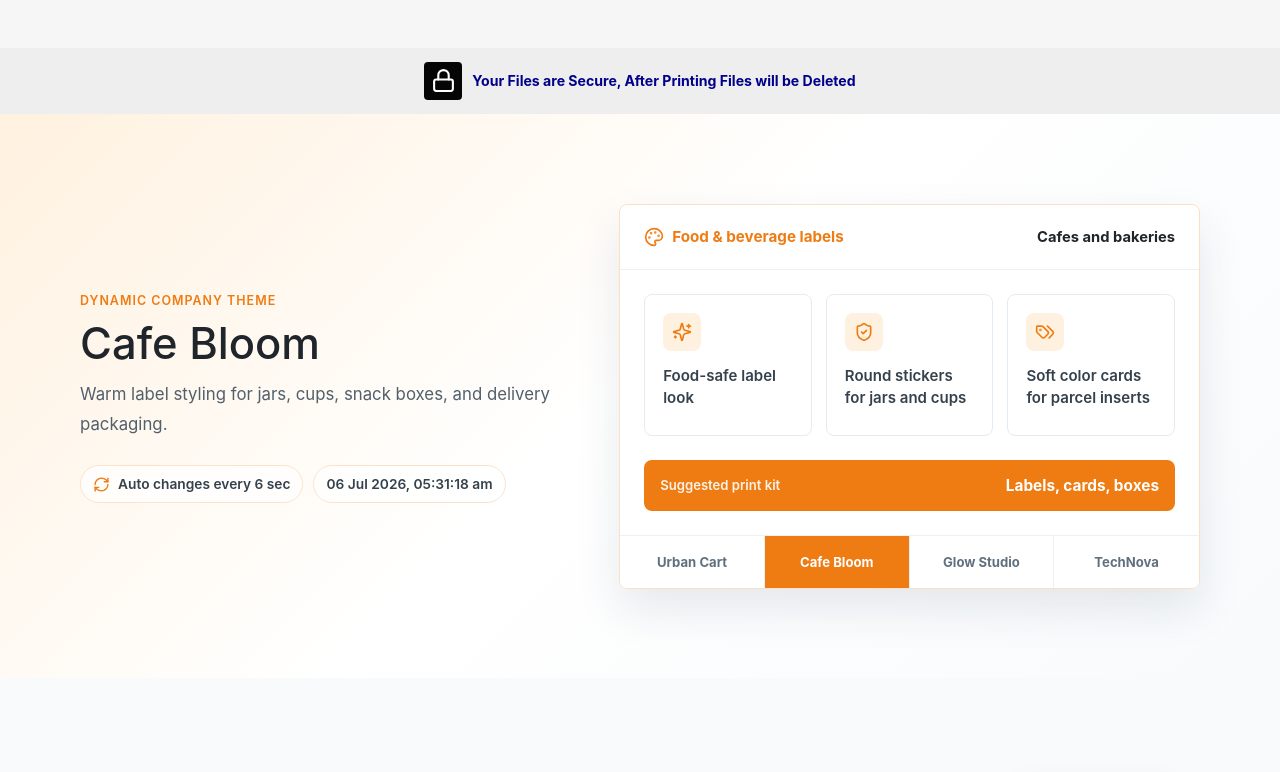
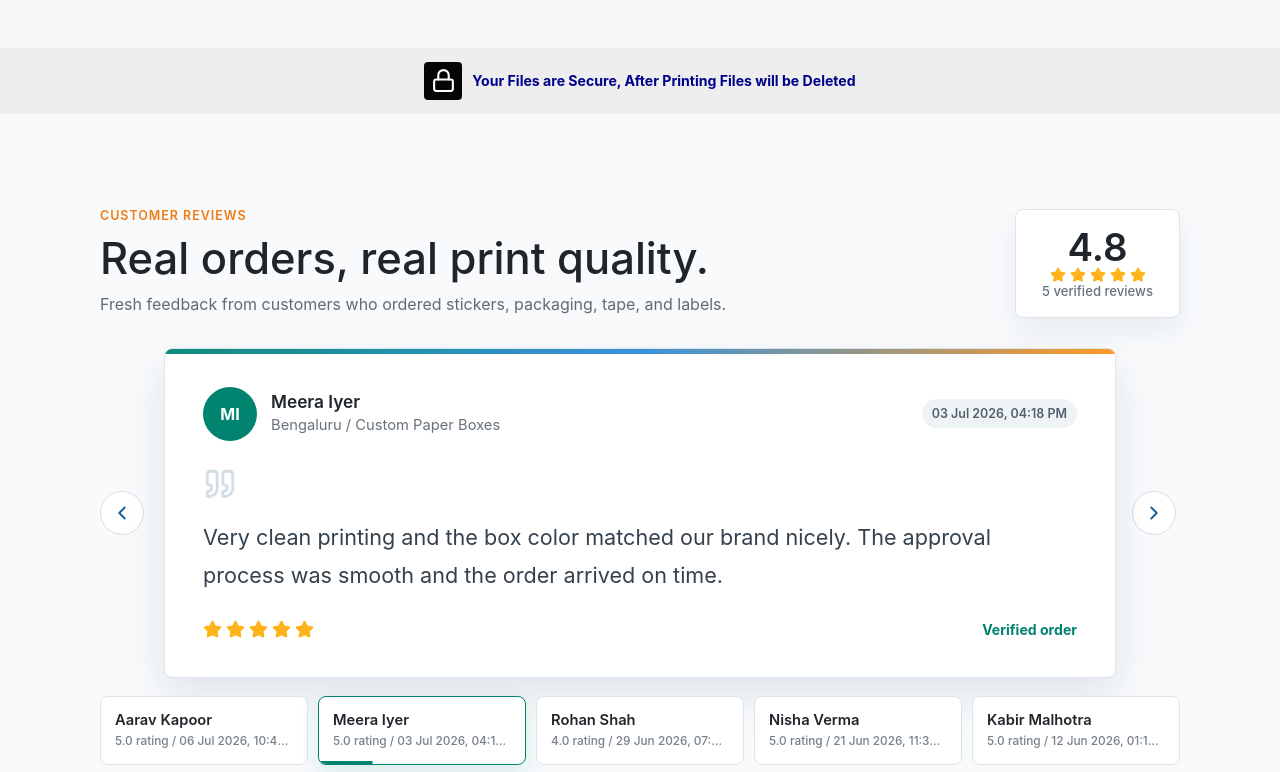
Before and after one commit to Ankitrawat2004/CREATIVE-PRINT-ARTS, a React (Vite) app: page / in a window 1280 px wide. Shown: the part 2326-3098 px from the top of the page. Built offline with nearby package versions, Linux system fonts and the light colour scheme.

Commit message:
Remove dynamic company theme section

```diff
--- a/src/PrintingHome.jsx
+++ b/src/PrintingHome.jsx
@@ -13,18 +13,13 @@ import {
   Lock,
   Mail,
   Menu,
-  Palette,
   Phone,
   Pencil,
   Quote,
-  RefreshCw,
   Search,
-  ShieldCheck,
   ShoppingCart,
   Star,
   Settings,
-  Sparkles,
-  Tags,
   Upload,
   UserCircle,
   Wallet,
@@ -161,65 +156,6 @@ const printSteps = [
   },
 ];
 
-const companyThemes = [
-  {
-    company: "Urban Cart",
-    category: "Ecommerce packaging",
-    accent: "#00836f",
-    soft: "#e4f5f1",
-    summary: "A clean green packing setup for daily shipping, return labels, and thank-you inserts.",
-    features: [
-      "Courier bags with brand mark",
-      "Thank-you cards for repeat orders",
-      "Transparent tape for box sealing",
-    ],
-    bestFor: "Online stores",
-    products: "Bags, tape, stickers",
-  },
-  {
-    company: "Cafe Bloom",
-    category: "Food & beverage labels",
-    accent: "#ee7c13",
-    soft: "#fff1df",
-    summary: "Warm label styling for jars, cups, snack boxes, and delivery packaging.",
-    features: [
-      "Food-safe label look",
-      "Round stickers for jars and cups",
-      "Soft color cards for parcel inserts",
-    ],
-    bestFor: "Cafes and bakeries",
-    products: "Labels, cards, boxes",
-  },
-  {
-    company: "Glow Studio",
-    category: "Beauty brand printing",
-    accent: "#d63d8f",
-    soft: "#fdeaf5",
-    summary: "Premium sticker and box theme for cosmetics, skincare kits, and boutique packaging.",
-    features: [
-      "Luxury sticker finish",
-      "Compact box branding",
-      "Color-matched packaging set",
-    ],
-    bestFor: "Cosmetics",
-    products: "Boxes, labels, UV stickers",
-  },
-  {
-    company: "TechNova",
-    category: "Startup event kit",
-    accent: "#2168bd",
-    soft: "#e8f4ff",
-    summary: "Sharp print identity for events, launch packs, laptop stickers, and business cards.",
-    features: [
-      "Sticker sheets for events",
-      "Business cards for sales teams",
-      "Keychains and merch add-ons",
-    ],
-    bestFor: "Startups",
-    products: "Cards, sheets, keychains",
-  },
-];
-
 const reviews = [
   {
     name: "Aarav Kapoor",
@@ -279,18 +215,6 @@ const brandTags = [
   { label: "R", className: "brand-reliance" },
   { label: "Uber", className: "brand-uber" },
 ];
-
-function formatThemeTimestamp(date) {
-  return date.toLocaleString("en-IN", {
-    day: "2-digit",
-    month: "short",
-    year: "numeric",
-    hour: "2-digit",
-    minute: "2-digit",
-    second: "2-digit",
-    hour12: true,
-  });
-}
 
 function Header() {
   const [menuOpen, setMenuOpen] = useState(false);
@@ -427,94 +351,6 @@ function PrintProcessSection() {
             <Lock size={25} aria-hidden="true" />
           </span>
           <p>Your Files are Secure, After Printing Files will be Deleted</p>
-        </div>
-      </div>
-    </section>
-  );
-}
-
-function CompanyThemeSection() {
-  const [activeThemeIndex, setActiveThemeIndex] = useState(0);
-  const [themeTimestamp, setThemeTimestamp] = useState(() =>
-    formatThemeTimestamp(new Date())
-  );
-  const activeTheme = companyThemes[activeThemeIndex];
-
-  useEffect(() => {
-    const timer = window.setInterval(() => {
-      setActiveThemeIndex((index) => (index + 1) % companyThemes.length);
-      setThemeTimestamp(formatThemeTimestamp(new Date()));
-    }, 6000);
-
-    return () => window.clearInterval(timer);
-  }, []);
-
-  const selectTheme = (index) => {
-    setActiveThemeIndex(index);
-    setThemeTimestamp(formatThemeTimestamp(new Date()));
-  };
-
-  return (
-    <section
-      className="company-theme"
-      style={{ "--theme-accent": activeTheme.accent, "--theme-soft": activeTheme.soft }}
-      aria-label="Dynamic company theme"
-    >
-      <div className="company-theme-inner">
-        <div className="company-theme-copy reveal">
-          <span className="section-kicker">Dynamic company theme</span>
-          <h2>{activeTheme.company}</h2>
-          <p>{activeTheme.summary}</p>
-
-          <div className="theme-meta-row">
-            <span>
-              <RefreshCw size={17} aria-hidden="true" />
-              Auto changes every 6 sec
-            </span>
-            <time>{themeTimestamp}</time>
-          </div>
-        </div>
-
-        <div className="theme-panel reveal">
-          <div className="theme-panel-head">
-            <span>
-              <Palette size={20} aria-hidden="true" />
-              {activeTheme.category}
-            </span>
-            <strong>{activeTheme.bestFor}</strong>
-          </div>
-
-          <div className="theme-feature-grid">
-            {activeTheme.features.map((feature, index) => {
-              const Icon = [Sparkles, ShieldCheck, Tags][index];
-              return (
-                <article className="theme-feature" key={feature}>
-                  <span>
-                    <Icon size={20} aria-hidden="true" />
-                  </span>
-                  <p>{feature}</p>
-                </article>
-              );
-            })}
-          </div>
-
-          <div className="theme-product-bar">
-            <span>Suggested print kit</span>
-            <strong>{activeTheme.products}</strong>
-          </div>
-
-          <div className="theme-tabs" aria-label="Choose company theme">
-            {companyThemes.map((theme, index) => (
-              <button
-                className={index === activeThemeIndex ? "is-active" : ""}
-                type="button"
-                key={theme.company}
-                onClick={() => selectTheme(index)}
-              >
-                {theme.company}
-              </button>
-            ))}
-          </div>
         </div>
       </div>
     </section>
@@ -736,7 +572,6 @@ export default function PrintingHome() {
         <CategoryTabs />
         <Products />
         <PrintProcessSection />
-        <CompanyThemeSection />
         <Reviews />
       </main>
       <BrandStrip />
--- a/src/printing.css
+++ b/src/printing.css
@@ -630,183 +630,6 @@ h3 {
   line-height: 1.45;
 }
 
-.company-theme {
-  padding: clamp(56px, 7vw, 92px) clamp(16px, 4.2vw, 56px);
-  background:
-    linear-gradient(135deg, var(--theme-soft), #ffffff 48%, #f8fafc),
-    #ffffff;
-}
-
-.company-theme-inner {
-  display: grid;
-  grid-template-columns: minmax(0, 0.9fr) minmax(360px, 1.1fr);
-  gap: clamp(26px, 5vw, 70px);
-  align-items: center;
-  width: min(1120px, 100%);
-  margin: 0 auto;
-}
-
-.company-theme-copy h2 {
-  margin-bottom: 14px;
-  color: #1f252b;
-}
-
-.company-theme-copy p {
-  max-width: 560px;
-  margin-bottom: 26px;
-  color: #52606c;
-  font-size: 1.05rem;
-  line-height: 1.75;
-}
-
-.theme-meta-row {
-  display: flex;
-  flex-wrap: wrap;
-  gap: 10px;
-  align-items: center;
-}
-
-.theme-meta-row span,
-.theme-meta-row time {
-  display: inline-flex;
-  min-height: 38px;
-  align-items: center;
-  gap: 8px;
-  padding: 0 12px;
-  border: 1px solid color-mix(in srgb, var(--theme-accent) 22%, #ffffff);
-  border-radius: 999px;
-  color: #35414c;
-  background: rgba(255, 255, 255, 0.72);
-  font-size: 0.86rem;
-  font-weight: 600;
-}
-
-.theme-meta-row span svg {
-  color: var(--theme-accent);
-}
-
-.theme-panel {
-  border: 1px solid color-mix(in srgb, var(--theme-accent) 24%, #ffffff);
-  border-radius: 8px;
-  overflow: hidden;
-  background: rgba(255, 255, 255, 0.94);
-  box-shadow: 0 20px 45px rgba(24, 53, 78, 0.1);
-}
-
-.theme-panel-head {
-  display: flex;
-  flex-wrap: wrap;
-  gap: 12px;
-  align-items: center;
-  justify-content: space-between;
-  padding: 22px 24px;
-  border-bottom: 1px solid #edf1f4;
-}
-
-.theme-panel-head span {
-  display: inline-flex;
-  align-items: center;
-  gap: 8px;
-  color: var(--theme-accent);
-  font-size: 0.95rem;
-  font-weight: 700;
-}
-
-.theme-panel-head strong {
-  color: #1f252b;
-  font-size: 0.92rem;
-  font-weight: 700;
-}
-
-.theme-feature-grid {
-  display: grid;
-  grid-template-columns: repeat(3, minmax(0, 1fr));
-  gap: 14px;
-  padding: 24px;
-}
-
-.theme-feature {
-  display: grid;
-  gap: 14px;
-  min-height: 142px;
-  align-content: start;
-  padding: 18px;
-  border: 1px solid #e4ebf0;
-  border-radius: 8px;
-  background: #ffffff;
-}
-
-.theme-feature span {
-  display: grid;
-  width: 38px;
-  height: 38px;
-  place-items: center;
-  border-radius: 8px;
-  color: var(--theme-accent);
-  background: var(--theme-soft);
-}
-
-.theme-feature p {
-  margin-bottom: 0;
-  color: #35414c;
-  font-size: 0.94rem;
-  font-weight: 600;
-  line-height: 1.5;
-}
-
-.theme-product-bar {
-  display: flex;
-  flex-wrap: wrap;
-  gap: 10px;
-  align-items: center;
-  justify-content: space-between;
-  margin: 0 24px 24px;
-  padding: 16px;
-  border-radius: 8px;
-  color: #ffffff;
-  background: var(--theme-accent);
-}
-
-.theme-product-bar span {
-  font-size: 0.82rem;
-  font-weight: 600;
-  opacity: 0.9;
-}
-
-.theme-product-bar strong {
-  font-size: 0.96rem;
-  font-weight: 700;
-}
-
-.theme-tabs {
-  display: grid;
-  grid-template-columns: repeat(4, minmax(0, 1fr));
-  gap: 0;
-  border-top: 1px solid #edf1f4;
-}
-
-.theme-tabs button {
-  min-width: 0;
-  min-height: 52px;
-  padding: 0 10px;
-  border: 0;
-  border-right: 1px solid #edf1f4;
-  color: #60707f;
-  background: #ffffff;
-  font-size: 0.82rem;
-  font-weight: 700;
-  cursor: pointer;
-}
-
-.theme-tabs button:last-child {
-  border-right: 0;
-}
-
-.theme-tabs button.is-active {
-  color: #ffffff;
-  background: var(--theme-accent);
-}
-
 .reviews {
   background: #f8fafc;
 }
@@ -1383,14 +1206,6 @@ h3 {
     grid-template-columns: repeat(2, minmax(0, 1fr));
   }
 
-  .company-theme-inner {
-    grid-template-columns: 1fr;
-  }
-
-  .theme-feature-grid {
-    grid-template-columns: repeat(2, minmax(0, 1fr));
-  }
-
   .review-list {
     grid-template-columns: repeat(2, minmax(0, 1fr));
   }
@@ -1539,37 +1354,6 @@ h3 {
   .review-list {
     grid-template-columns: 1fr;
     width: min(430px, calc(100% - 28px));
-  }
-
-  .company-theme {
-    padding: 46px 16px;
-  }
-
-  .company-theme-inner {
-    width: min(430px, 100%);
-  }
-
-  .theme-panel-head,
-  .theme-product-bar {
-    align-items: flex-start;
-    flex-direction: column;
-  }
-
-  .theme-feature-grid {
-    grid-template-columns: 1fr;
-    padding: 18px;
-  }
-
-  .theme-feature {
-    min-height: auto;
-  }
-
-  .theme-tabs {
-    grid-template-columns: repeat(2, minmax(0, 1fr));
-  }
-
-  .theme-tabs button:nth-child(2) {
-    border-right: 0;
   }
 
   .service-highlights {
```
